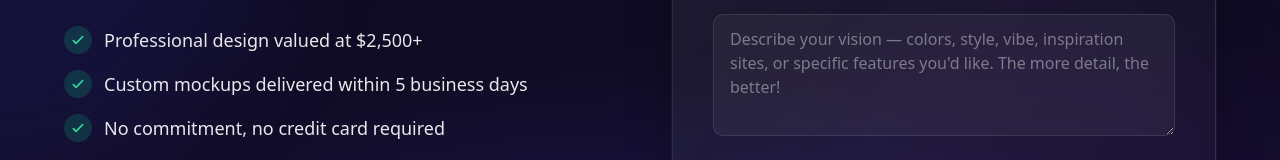
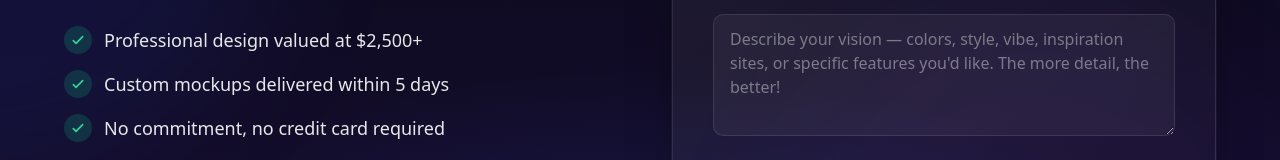
Before and after one commit to jgierlach/core-labs-landing-page, a SvelteKit app: page /website-redesign in a window 1280 px wide. Shown: the part 735-895 px from the top of the page. Built offline with nearby package versions, Linux system fonts and the light colour scheme.

Commit message:
Update delivery timeframe text in website redesign page for clarity

```diff
--- a/src/routes/website-redesign/+page.svelte
+++ b/src/routes/website-redesign/+page.svelte
@@ -137,7 +137,7 @@
 									<path stroke-linecap="round" stroke-linejoin="round" d="M5 13l4 4L19 7" />
 								</svg>
 							</div>
-							<span class="text-base text-white/90 sm:text-lg">Custom mockups delivered within 5 business days</span>
+							<span class="text-base text-white/90 sm:text-lg">Custom mockups delivered within 5 days</span>
 						</div>
 						<div class="flex items-start gap-3">
 							<div class="flex h-7 w-7 shrink-0 items-center justify-center rounded-full bg-[#10b981]/20">
```
